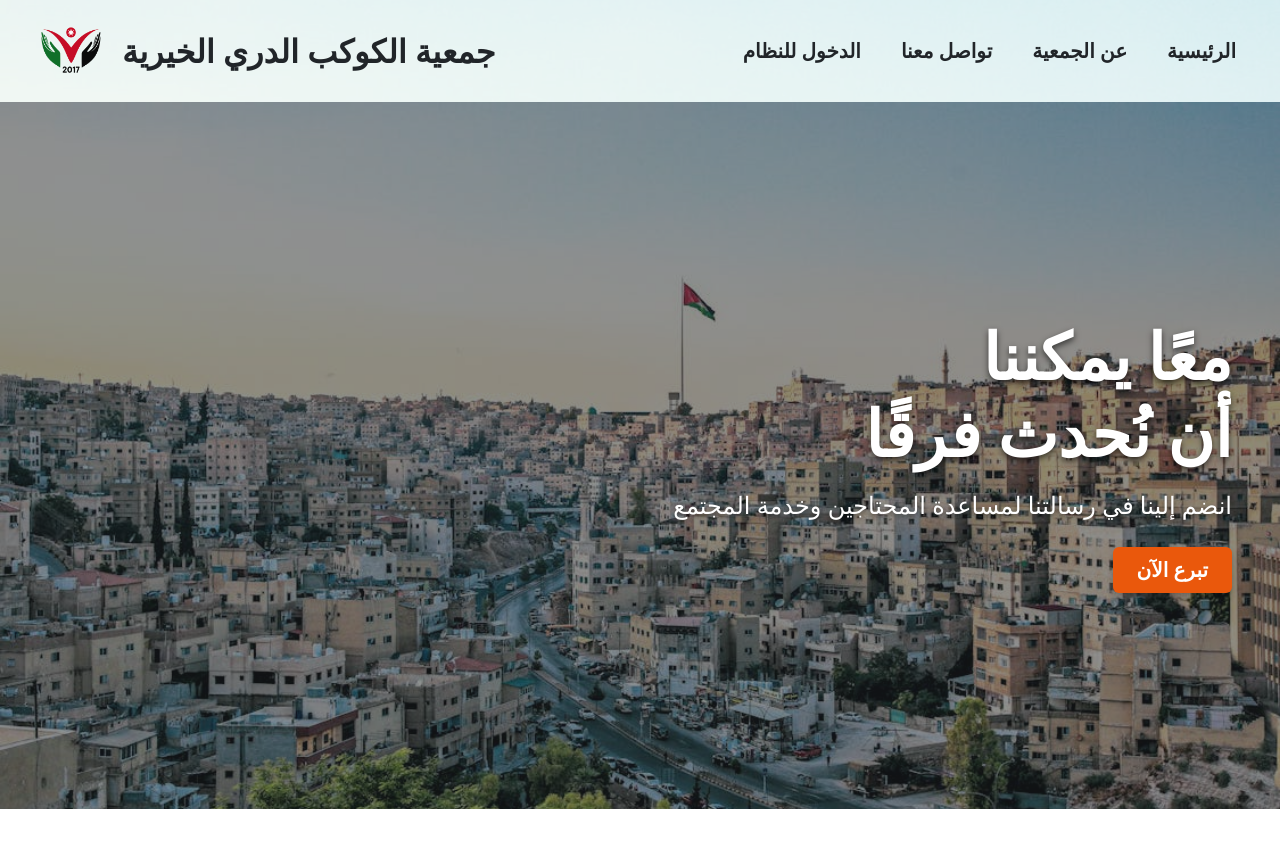
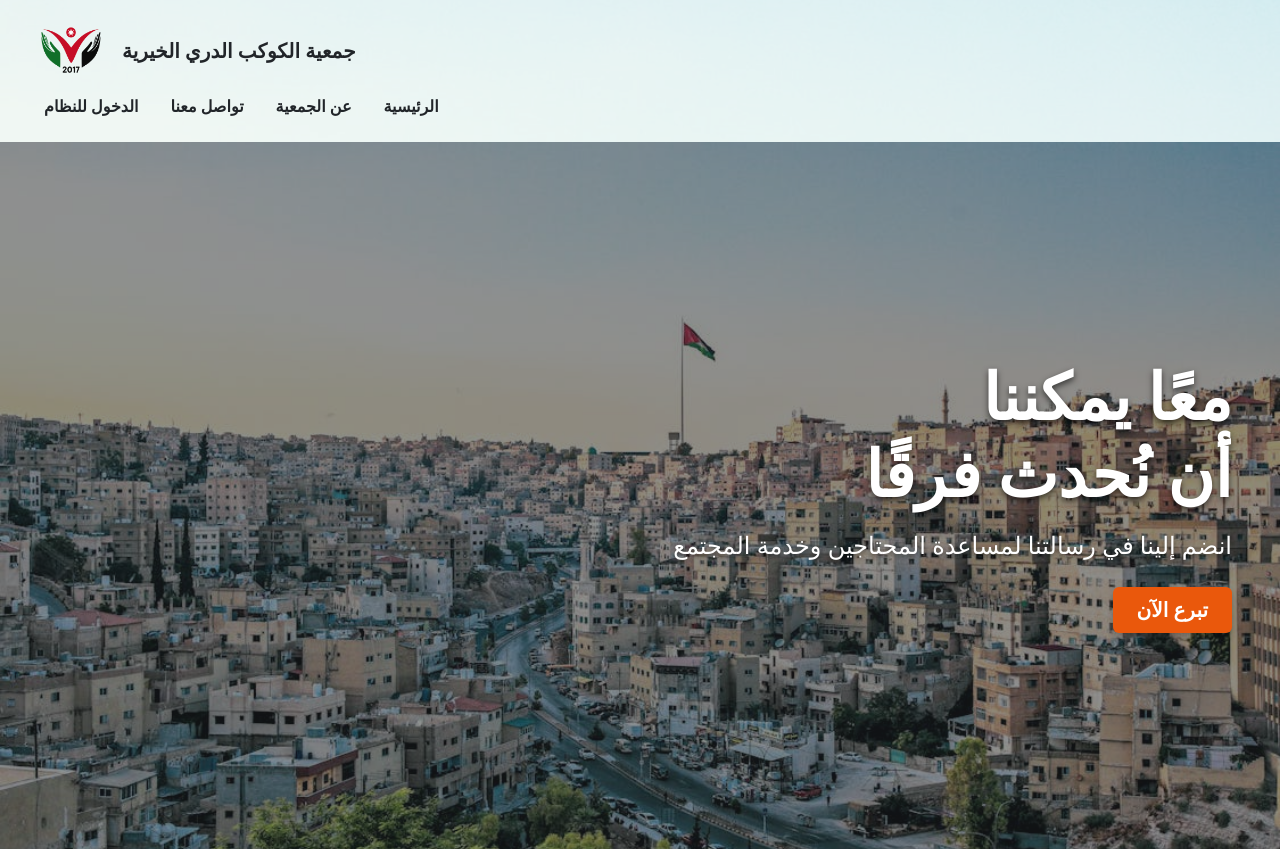
Before and after one commit to alsafoty/alkawkab-charity, a Vue app: page / in a window 1280 px wide. Before the commit the page ends 809 px from the top, so only its background shows below. Built offline with nearby package versions, Linux system fonts and the light colour scheme.

Commit message:
logo size commit

```diff
--- a/src/App.vue
+++ b/src/App.vue
@@ -6,13 +6,16 @@
     <!-- Page content -->
     <div class="content-wrapper position-relative d-flex flex-column min-vh-100">
       <nav class="navbar navbar-expand-lg bg-white bg-opacity-75 shadow px-4 py-3">
-        <div class="container-fluid d-flex justify-content-between align-items-center">
-          <div class="d-flex align-items-center gap-3">
-            <img src="/images/logo.png" alt="Logo" style="height: 70px;" />
-            <h1 class="navbar-brand fw-bold text-dark m-0" style="font-size: 2rem;">جمعية الكوكب الدري الخيرية</h1>
+  <div class="container-fluid d-flex flex-wrap justify-content-between align-items-center">
+
+    <!-- شعار وعنوان الجمعية -->
+    <div class="d-flex align-items-center gap-3 flex-grow-1 flex-md-grow-0 justify-content-center justify-content-md-start text-center w-100 w-md-auto mb-3 mb-md-0">
+      <img src="/images/logo.png" alt="Logo" class="logo-img" />
+      <h1 class="navbar-brand fw-bold text-dark m-0 fs-5 fs-md-4">جمعية الكوكب الدري الخيرية</h1>
     </div>
 
-          <ul class="navbar-nav d-flex flex-row gap-4 fs-5 fw-bold">
+    <!-- روابط التنقل -->
+    <ul class="navbar-nav d-flex flex-row gap-3 fs-6 fs-md-5 fw-bold">
       <li class="nav-item">
         <router-link class="nav-link text-dark" to="/admin">الدخول للنظام</router-link>
       </li>
@@ -28,6 +31,7 @@
     </ul>
   </div>
 </nav>
+
 
       <!-- Transition effect for page content -->
       <transition name="fade-slide" mode="out-in">
@@ -62,6 +66,17 @@ body {
   z-index: 1;
 }
 
+/* الشعار – استجابة تلقائية */
+.logo-img {
+  height: 50px;
+}
+
+@media (min-width: 768px) {
+  .logo-img {
+    height: 70px;
+  }
+}
+
 /* Transition Styles */
 .fade-slide-enter-active,
 .fade-slide-leave-active {
```
Lines whose indentation alone changed are shown as unchanged.
